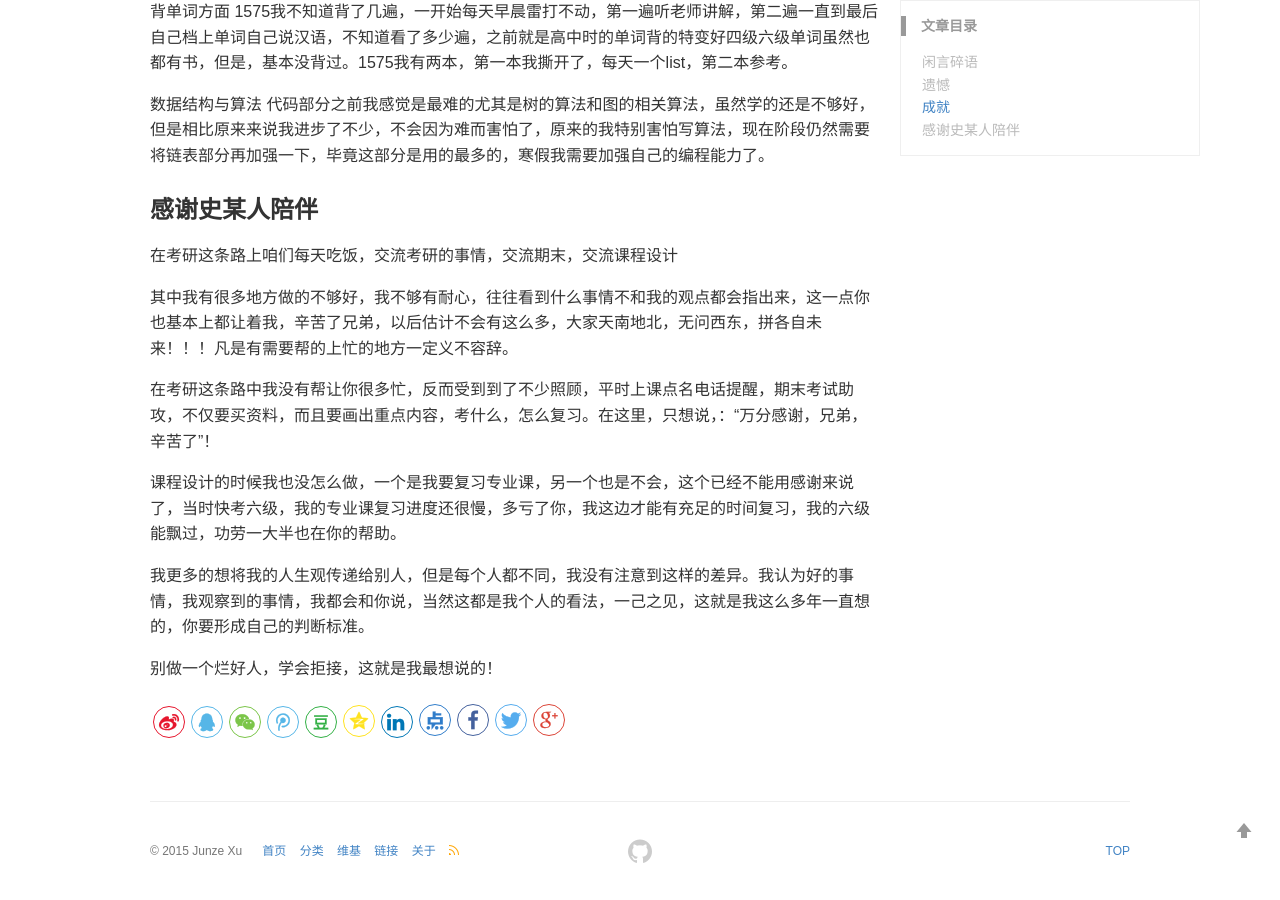
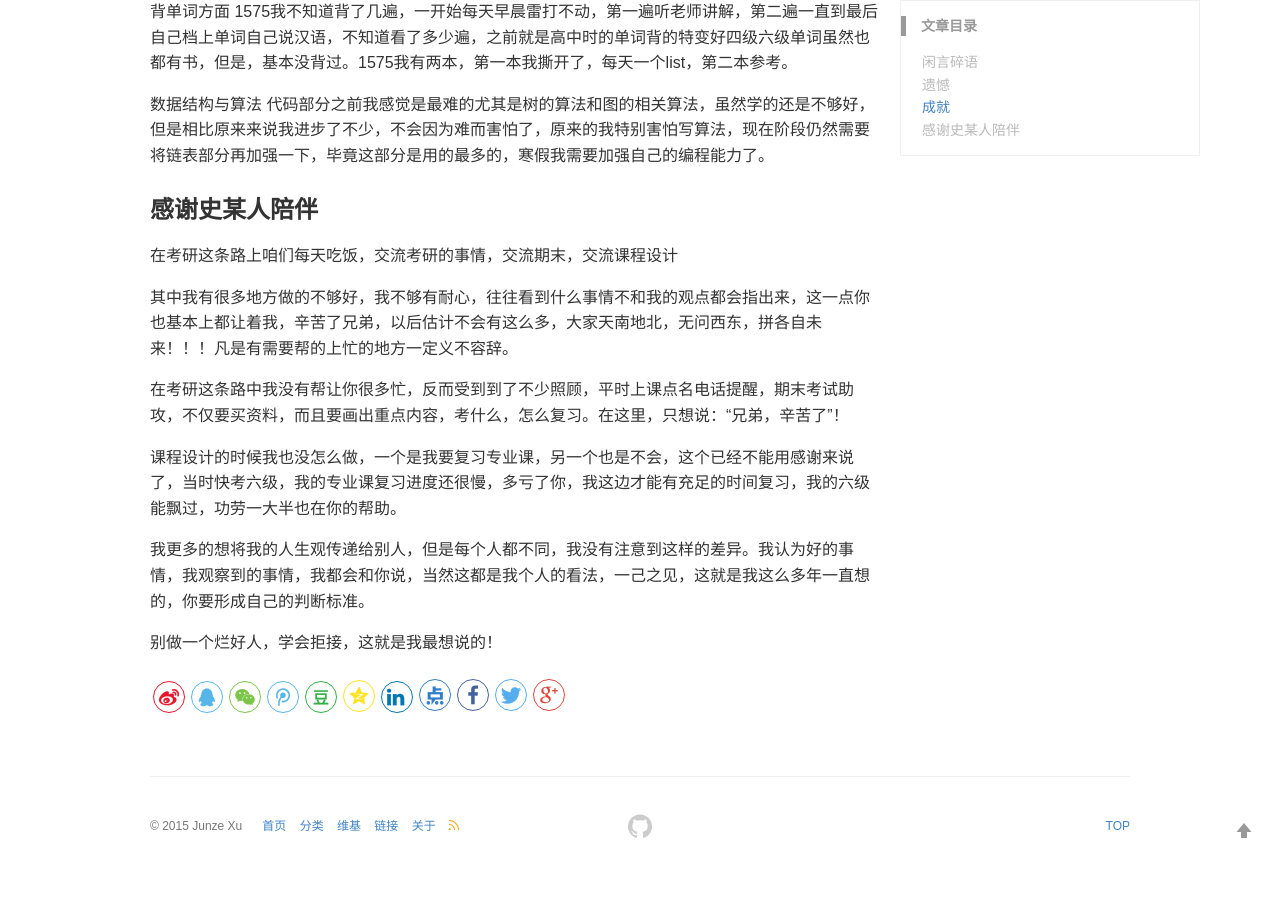
Before and after one commit to JKWrist/JKWrist.github.io, a Jekyll site: the page built from _posts/blog/2019-01-20-my-2018.md, in a window 1280 px wide and 900 px high, scrolled down 1575 px. Built offline with Jekyll 4.4.1, drawn with Linux system fonts in a browser that asks for light colours; comment, search, counter and statistics services are not loaded; after the commit the page ends 2450 px from its top, so only the background shows below that.

Commit message:
Update 2019-01-20-my-2018.md

```diff
--- a/_posts/blog/2019-01-20-my-2018.md
+++ b/_posts/blog/2019-01-20-my-2018.md
@@ -52,7 +52,7 @@ keywords: 2018, 计划, 总结
 
 其中我有很多地方做的不够好，我不够有耐心，往往看到什么事情不和我的观点都会指出来，这一点你也基本上都让着我，辛苦了兄弟，以后估计不会有这么多，大家天南地北，无问西东，拼各自未来！！！凡是有需要帮的上忙的地方一定义不容辞。
 
-在考研这条路中我没有帮让你很多忙，反而受到到了不少照顾，平时上课点名电话提醒，期末考试助攻，不仅要买资料，而且要画出重点内容，考什么，怎么复习。在这里，只想说，：“万分感谢，兄弟，辛苦了”！
+在考研这条路中我没有帮让你很多忙，反而受到到了不少照顾，平时上课点名电话提醒，期末考试助攻，不仅要买资料，而且要画出重点内容，考什么，怎么复习。在这里，只想说：“兄弟，辛苦了”！
 
 课程设计的时候我也没怎么做，一个是我要复习专业课，另一个也是不会，这个已经不能用感谢来说了，当时快考六级，我的专业课复习进度还很慢，多亏了你，我这边才能有充足的时间复习，我的六级能飘过，功劳一大半也在你的帮助。
 
```
